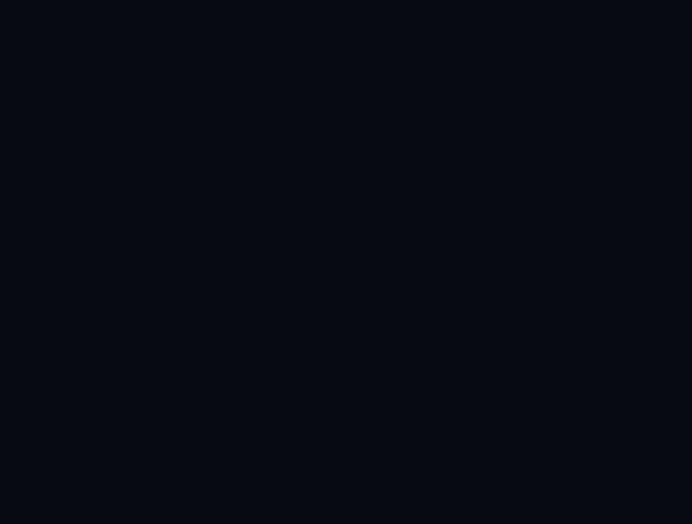
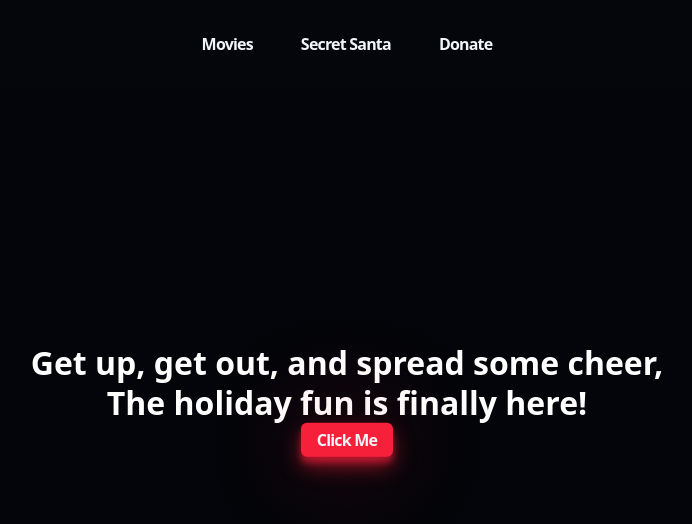
Before and after one commit to DevHarold0-0/Christmas-Spirit, a website built with Vite: page index.html in a window 1280 px wide. Shown: the whole page, without its empty margins (293-985 px from the left). Built offline with nearby package versions, Linux system fonts and the light colour scheme; files whose address does not match are found by name.

Commit message:
Add content & update navigation

```diff
--- a/index.html
+++ b/index.html
@@ -9,31 +9,58 @@
       href="https://fonts.googleapis.com/css2?family=Inter:ital,opsz,wght@0,14..32,100..900;1,14..32,100..900&display=swap"
       rel="stylesheet"
     />
-    <title>Dev server</title>
+    <title>Christmas Spirit</title>
   </head>
   <body>
-    <header></header>
-    <main>
+    <header class="header">
+      <div class="header__image">
+        <nav class="header__nav">
+          <ul class="header__menu">
+            <li>
+              <a class="header__link" href="#movies">Movies</a>
+            </li>
+            <li>
+              <a class="header__link" href="#secret_santa">Secret Santa</a>
+            </li>
+            <li>
+              <a class="header__link" href="#Donate">Donate</a>
+            </li>
+          </ul>
+        </nav>
+
+        <div class="header__content">
+          <h1>Get up, get out, and spread some cheer, The holiday fun is finally here!</h1>
+          <button class="btn">Click Me</button>
+        </div>
+      </div>
+    </header>
+
+
+    <!-- <main>
+      <section></section>
+      <section></section>
+      <section></section>
+      <section></section>
+      <section></section>
+      <section></section>
     </main>
+    <footer></footer> -->
 
-    <footer>
-    </footer>
+    <!-- <div class="nav"></div> -->
 
-    <div class="nav"></div>
+    <!-- <div class="hero"></div> -->
 
-    <div class="hero"></div>
+    <!-- <div class="content1"></div> -->
 
-    <div class="content1"></div>
+    <!-- <div class="slider-img-movies"></div> -->
 
-    <div class="slider-img-movies"></div>
+    <!-- <div class="secret-santa" ></div> -->
 
-    <div class="secret-santa" ></div>
+    <!-- <div class="give-back" >
+      <a href="https://greatnonprofits.org/near-me/"></a>
+    </div> -->
 
-    <div class="give-back" >
-      <!-- <a href="https://greatnonprofits.org/near-me/"></a> -->
-    </div>
-
-    <div class="conclusion"></div>
+    <!-- <div class="conclusion"></div> -->
 
     <script type="module" src="./src/main.js"></script>
   </body>
--- a/src/main.js
+++ b/src/main.js
@@ -1,4 +1,5 @@
 import '../styles/modern-normalize.css';
 import '../styles/resets.css';
 import '../styles/styles.css';
+import '../styles/components/header.css';
 import '../styles/utils.css';
--- /dev/null
+++ b/styles/components/header.css
@@ -0,0 +1,52 @@
+.header {
+  height: 100%;
+  margin: 0;
+}
+
+.header__image {
+  background-image: linear-gradient(rgba(0, 0, 0, 0.5), rgba(0, 0, 0, 0.5)), url("./public/hero.jpg");
+  height: 100%;
+  background-position: center;
+  background-repeat: no-repeat;
+  background-size: cover;
+  position: relative;
+}
+
+.header__nav {
+  display: flex;
+  justify-content: center;
+  align-items: center;
+  padding-top: 2rem;
+  padding-bottom: 2rem;
+  background-color:rgba(7, 10, 19, 0.3);
+}
+
+.header__menu {
+  display: flex;
+  align-items: center;
+  list-style: none;
+  padding: 0;
+  gap: 3em;
+}
+
+.header__link {
+  font-size: var(--size-md);
+  text-decoration: none;
+  font-weight: 600;
+  color: var(--clr-secondary);
+  letter-spacing: -0.05em;
+  transition: color 0.3s;
+}
+
+.header__link:hover {
+  color: var(--clr-accent1);
+}
+
+.header__content {
+  text-align: center;
+  position: absolute;
+  top: 50%;
+  left: 50%;
+  transform: translate(-50%, -50%);
+  color: white;
+}
```
Also changed, not shown: styles/utils.css (+6 -28 lines), README.md, 1 other file.
